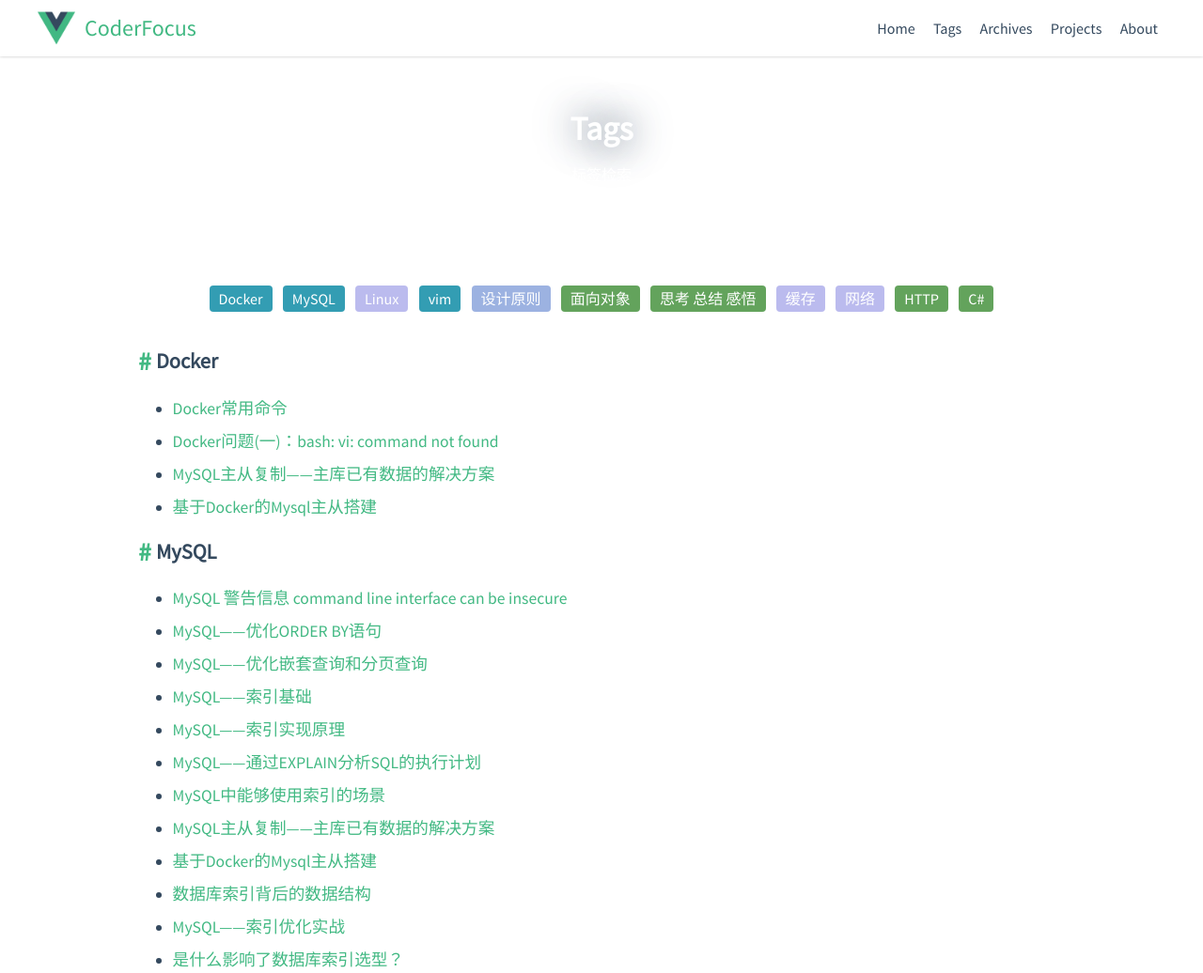
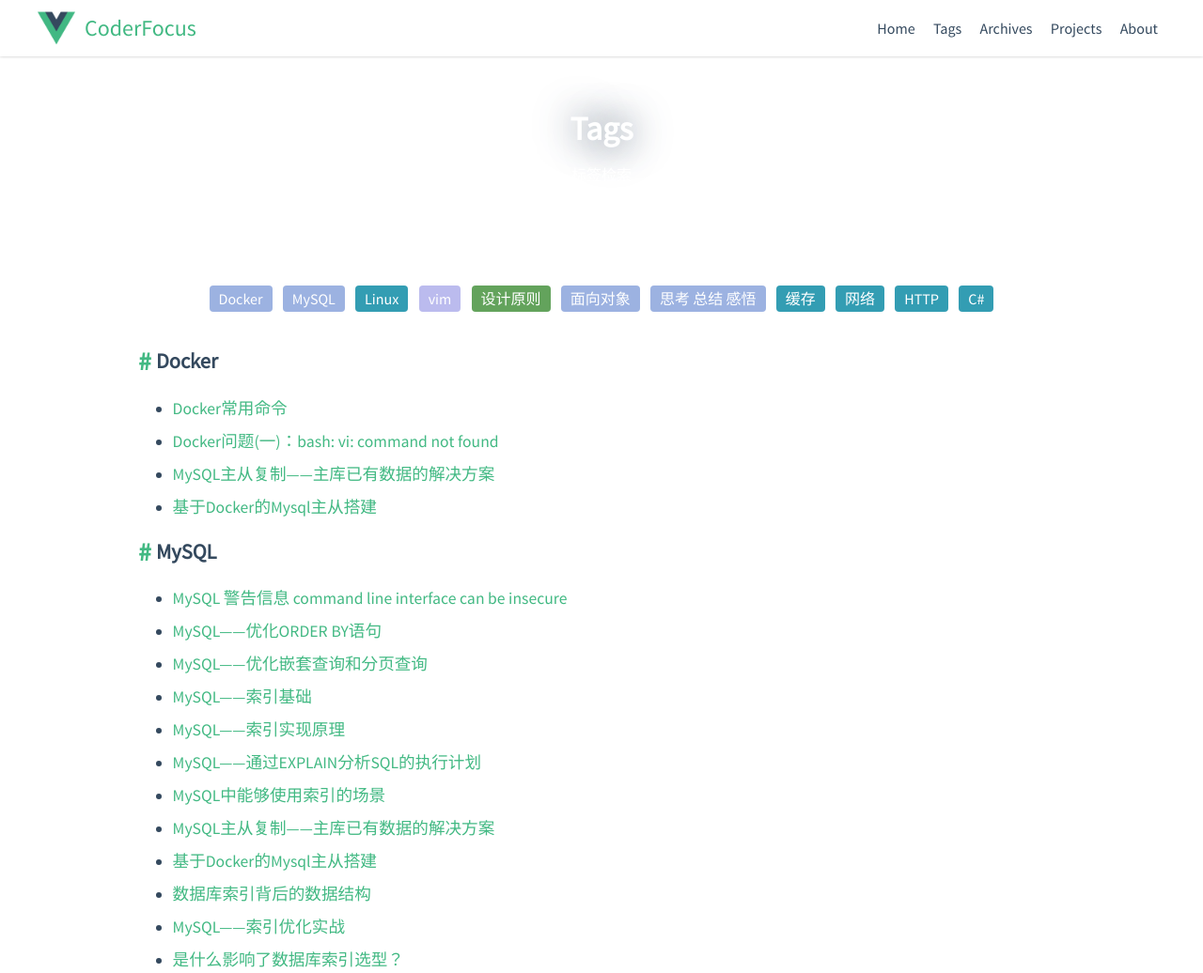
Before and after one commit to coderfocus/coderfocus.github.io, a plain HTML site: page tags/index.html in a window 1280 px wide. Shown: the top 1036 px of the page at 94% size. Drawn offline with nearby package versions, Linux system fonts and the light colour scheme; some packages are replaced by stand-ins of ours; a script that the page names is missing.

Commit message:
Site updated: 2018-11-12 09:39:46

```diff
--- a/tags/index.html
+++ b/tags/index.html
@@ -144,27 +144,27 @@
 <main class="app-body">
   <div id="tag-cloud">
 
-      <a class="tag2" data-name="tag-Docker">Docker</a>
+      <a class="tag1" data-name="tag-Docker">Docker</a>
 
-      <a class="tag2" data-name="tag-MySQL">MySQL</a>
+      <a class="tag1" data-name="tag-MySQL">MySQL</a>
 
-      <a class="tag0" data-name="tag-Linux">Linux</a>
+      <a class="tag2" data-name="tag-Linux">Linux</a>
 
-      <a class="tag2" data-name="tag-vim">vim</a>
+      <a class="tag0" data-name="tag-vim">vim</a>
 
-      <a class="tag1" data-name="tag-设计原则">设计原则</a>
+      <a class="tag3" data-name="tag-设计原则">设计原则</a>
 
-      <a class="tag3" data-name="tag-面向对象">面向对象</a>
+      <a class="tag1" data-name="tag-面向对象">面向对象</a>
 
-      <a class="tag3" data-name="tag-思考 总结 感悟">思考 总结 感悟</a>
+      <a class="tag1" data-name="tag-思考 总结 感悟">思考 总结 感悟</a>
 
-      <a class="tag0" data-name="tag-缓存">缓存</a>
+      <a class="tag2" data-name="tag-缓存">缓存</a>
 
-      <a class="tag0" data-name="tag-网络">网络</a>
+      <a class="tag2" data-name="tag-网络">网络</a>
 
-      <a class="tag3" data-name="tag-HTTP">HTTP</a>
+      <a class="tag2" data-name="tag-HTTP">HTTP</a>
 
-      <a class="tag3" data-name="tag-C#">C#</a>
+      <a class="tag2" data-name="tag-C#">C#</a>
 
   </div>
 
```
